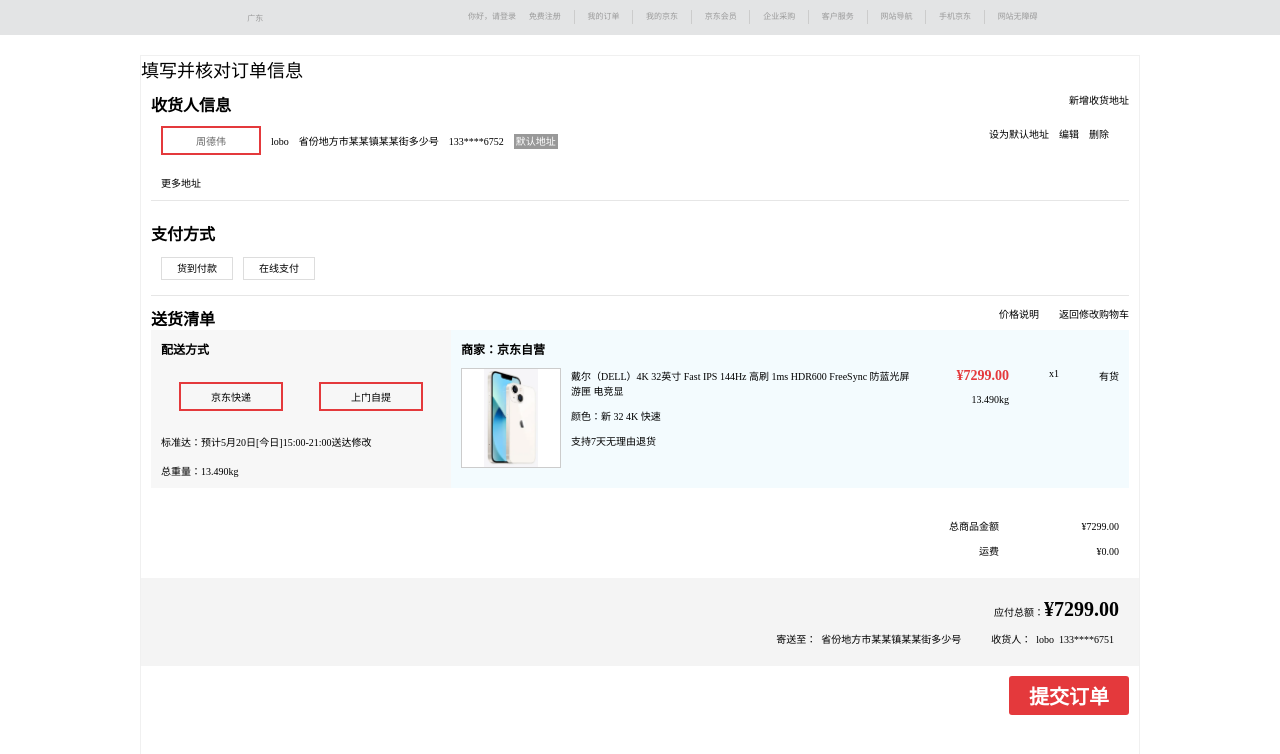
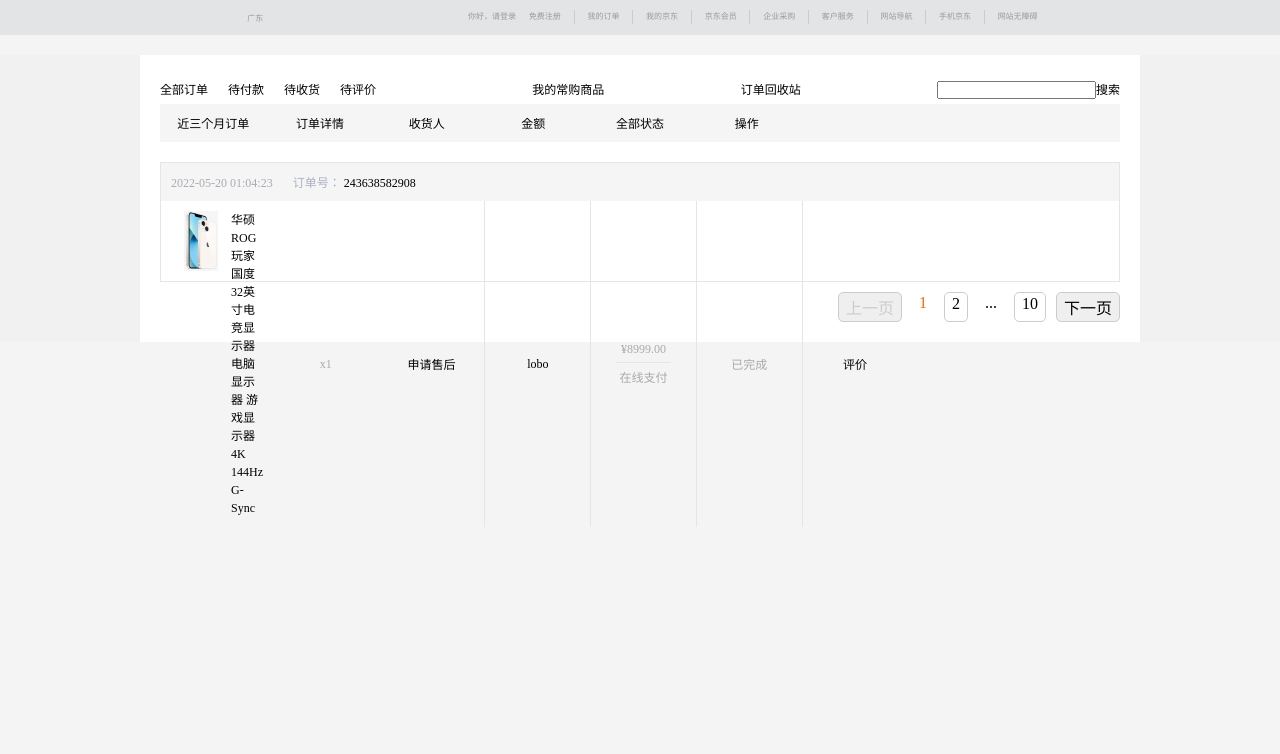
Before and after one commit to lobochow/shop, a Vue app: page /#/ in a window 1280 px wide. Shown: the top 754 px of the page. Built offline with nearby package versions, Linux system fonts and the light colour scheme; a small style sheet from the web is missing.

Commit message:
分页器静态

```diff
--- a/router/index.js
+++ b/router/index.js
@@ -5,6 +5,7 @@
 import spuDetail from '@/views/spuDetail'
 import cart from '@/views/cart'
 import payBill from '@/views/payBill.vue'
+import billRecord from '@/views/billRecord.vue'
 
 export default new VueRouter({
     routes: [
@@ -31,8 +32,13 @@
         },
         {
             name: 'payBill',
+            path: '/payBill',
+            component: payBill
+        },
+        {
+            name: 'billRecord',
             path: '/',
-            component: payBill
+            component: billRecord
         }
     ]
 })
--- /dev/null
+++ b/src/components/pagination.vue
@@ -0,0 +1,68 @@
+<template>
+  <div class="paginationContainer">
+      <button :class="{disabled : currentPage == 1}" @click="getPage(currentPage-1,$event)">上一页</button>
+      <span v-show="currentPage > 1" class="page" @click="getPage(1,$event)">1</span>
+      <span class="paginationDot" v-show="currentPage > 3" >...</span>
+      <span v-show="currentPage > 2" class="page" @click="getPage(currentPage-1,$event)">{{currentPage-1}}</span>
+      <span class="current page" @click="getPage(currentPage,$event)">{{currentPage}}</span>
+      <span v-show="currentPage+1 < sumPage" class="page" @click="getPage(currentPage+1,$event)">{{currentPage+1}}</span>
+      <span class="paginationDot" v-show="currentPage+2 < sumPage">...</span>
+      <span v-show="sumPage > currentPage" class="page" @click="getPage(sumPage,$event)">{{sumPage}}</span>
+      <button :class="{disabled : currentPage == sumPage}" @click="getPage(currentPage+1, $event)">下一页</button>
+  </div>
+</template>
+
+<script>
+export default {
+    name: 'pagination',
+    data() {
+        return {
+            currentPage:1,
+            sumPage: 10,
+            allRecords: 100,
+            pageSize: 5
+        }
+    },
+    methods: {
+        getPage(page, e){
+            if(!e.target.classList.contains('disabled')){
+                this.currentPage = page;
+            }
+        }
+    }
+}
+</script>
+
+<style lang="less" scoped>
+    .paginationContainer{
+        display: flex;
+        justify-content: end;
+        margin-top: 10px;
+        >*:not(:nth-child(1)){
+            margin-left: 10px;
+        }
+
+        >*{
+            font-size: 16px;
+            border: 1px solid #CCCCCC;
+            padding: 2px 7px;
+            border-radius: 5px;
+        }
+
+        .paginationDot{
+            border: none;
+        }
+
+        .current{
+            border: none;
+            color: #FF6600;
+        }
+
+        >button{
+            &.disabled{
+                cursor: not-allowed;
+                color: #ccc;
+            }
+        }
+    }
+</style>
--- /dev/null
+++ b/src/views/billRecord.vue
@@ -0,0 +1,192 @@
+<template>
+  <div>
+      <topNav/>
+      <div class="billRecordWrap">
+          <div class="billRecords">
+              <div class="tags">
+                  <div class="billCategory">
+                      <span>全部订单</span>
+                      <span>待付款</span>
+                      <span>待收货</span>
+                      <span>待评价</span>
+                  </div>
+                  <span>我的常购商品</span>
+                  <span>订单回收站</span>
+                  <div class="searchBill">
+                      <input type="text">
+                      <span>搜索</span>
+                  </div>
+              </div>
+
+              <div class="title">
+                  <span class="timeDuration">近三个月订单</span>
+                  <span>订单详情</span>
+                  <span>收货人</span>
+                  <span>金额</span>
+                  <span class="status">全部状态</span>
+                  <span>操作</span>
+              </div>
+
+              <div class="record">
+                  <div class="th">
+                        <span class="datetime">2022-05-20 01:04:23</span>
+                        <span class="billId">
+                            <span>订单号：</span>
+                            243638582908
+                        </span>
+                  </div>
+                  <div class="recordTable">
+                      <div class="skuDetail">
+                          <div class="imgWrap">
+                              <img src="@/assets/images/spuImg/iphone.png" alt="iphone">
+                          </div>
+                          <span class="skuName">华硕 ROG玩家国度 32英寸电竞显示器 电脑显示器 游戏显示器4K 144Hz G-Sync</span>
+                      </div>
+                      <span class="buyNum">x1</span>
+                      <span>申请售后</span>
+                      <p class="recevier">lobo</p>
+                      <div class="payInformation">
+                          <span class="costNum">¥8999.00</span>
+                          <span class="payWay">在线支付</span>
+                      </div>
+                      <p class="status">已完成</p>
+                      <p>评价</p>
+                  </div>
+              </div>
+
+              <pagination class="pagination"></pagination>
+          </div>
+      </div>
+  </div>
+</template>
+
+<script>
+import topNav from "@/components/topNav"
+import pagination from "@/components/pagination.vue"
+
+export default {
+name: 'billRecord',
+components: {topNav, pagination}
+}
+</script>
+
+<style lang="less" scoped>
+.billRecordWrap{
+    min-width: 1000px;
+    width: 100vw;
+    background-color: #F1F1F1;
+    font-size: 12px;
+
+    .billRecords{
+        width: 1000px;
+        margin: 20px auto;
+        background-color: white;
+        padding: 20px;
+
+        .tags{
+            display: flex;
+            justify-content: space-between;
+            padding: 5px 0px;
+
+            .billCategory{
+                >*{
+                    margin-right: 20px;
+                }
+            }
+
+            .searchBill{
+                >input{
+                    font-size: 12px;
+                }
+            }
+        }
+
+        .title,.recordTable{
+            display: grid;
+            grid-template-columns: repeat(9, 1fr);
+        }
+
+        .title{
+            padding: 10px 0px;
+            background-color: #F5F5F5;
+            justify-items: center;
+            >:nth-child(2){
+                grid-column: 2/6;
+            }
+        }
+
+        .record{
+            margin-top: 20px;
+            border: 1px solid #E5E5E5;
+            padding: 10 0px;
+            .th{
+                padding: 10px;
+                background-color: #F5F5F5;
+                >:nth-child(1){
+                    color: #AAAAB1;
+                    margin-right: 20px;
+                }
+                >:nth-child(2){
+                    >:nth-child(1){
+                        color: #AAB1C4;
+                    }
+                }
+            }
+
+            .recordTable{
+                height: 80px;
+                justify-items: center;
+                align-items: center;
+
+                .buyNum{
+                    color: #AAAAAA;
+                }
+
+                .skuDetail{
+                    padding: 10px;
+                    grid-column: 1/4;
+                    display: flex;
+                    .imgWrap{
+                        width: 60px;
+                        height: 60px;
+                        flex-shrink: 0;
+                        text-align: center;
+
+                        img{
+                            max-width: 60px;
+                            max-height: 60px;
+                        }
+                    }
+                    >:nth-child(2){
+                        line-height: 1.5em;
+                    }
+                }
+
+                .payInformation{
+                    flex-direction: column;
+                    color: #AAAAAA;
+                    >*{
+                        padding: 5px;
+                        &:nth-child(1){
+                            border-bottom: 1px solid #E5E5E5;
+                        }
+                    }
+                }
+
+                .status{
+                    color: #AAAAAA;
+                }
+
+                >:nth-child(n+4):nth-child(-n+7){
+                    display: flex;
+                    width: 100%;
+                    height: 100%;
+                    justify-content: center;
+                    align-items: center;
+                    border-left: 1px solid #E5E5E5;
+                }
+            }
+        }
+    }
+}
+</style>
--- a/src/views/payBill.vue
+++ b/src/views/payBill.vue
@@ -112,6 +112,15 @@
 
             <div class="submitButton">提交订单</div>
           </div>
+      </div>
+      <div class="payMsg">
+          <dir class="dialog">
+              <div>二维码</div>
+              <div>
+                  <button>取消</button>
+                  <button>支付完成</button>
+              </div>
+          </dir>
       </div>
   </div>
 </template>
@@ -377,4 +386,45 @@
             }
         }
     }
+
+    .payMsg{
+        position: absolute;
+        top: 0px;
+        right: 0px;
+        width: 100vw;
+        height: 100vh;
+        z-index: 11;
+        background-color: rgba(153, 153, 153,0.3);
+
+        .dialog{
+            display: inline-block;
+            background-color: white;
+            height: 300px;
+            width: 250px;
+            position: absolute;
+            top: 0;
+            left: 0;
+            right: 0;
+            bottom: 0;
+            margin: auto;
+            box-shadow: 2px 2px 5px 3px rgba(0,0,0,0.2);
+
+            >:nth-child(1){
+                width: 150px;
+                height: 150px;
+                border: 1px solid black;
+                margin: 40px auto;
+                text-align: center;
+                line-height: 150px;
+            }
+
+            >:nth-child(2){
+                display: flex;
+                justify-content: center;
+                >:nth-child(1){
+                    margin-right: 20px;
+                }
+            }
+        }
+    }
 </style>
```
